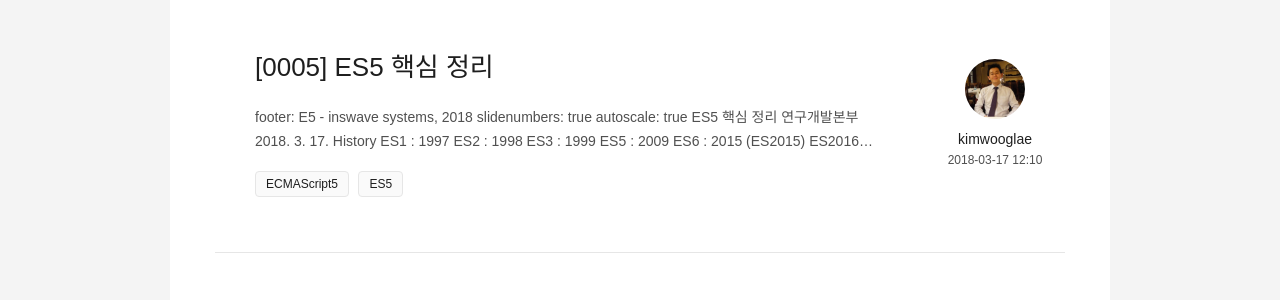
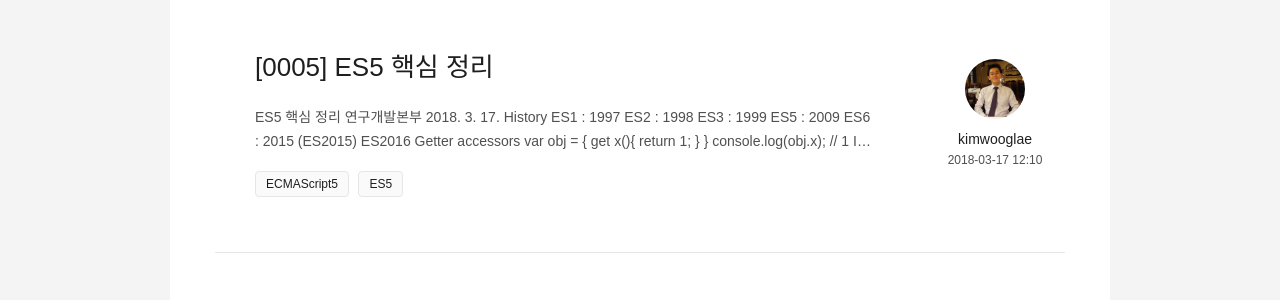
Before and after one commit to inswave/inswave.github.io, a Jekyll site: the page built from index.html, in a window 1280 px wide. Shown: the part 588-888 px from the top of the page. Built offline with Jekyll 4.4.1, drawn with Linux system fonts in a browser that asks for light colours; some web fonts are replaced; the list of posts is cut into pages by our own code.

Commit message:
글 수정

```diff
--- a/_posts/2018-03-19-ES5.md
+++ b/_posts/2018-03-19-ES5.md
@@ -7,10 +7,6 @@ tags: [ECMAScript5, ES5]
 ---
 
 <script async class="speakerdeck-embed" data-id="25409299f31a48d5a7bf725eba7ffd66" data-ratio="1.33333333333333" src="//speakerdeck.com/assets/embed.js"></script>
-
-footer: E5 - inswave systems, 2018
-slidenumbers: true
-autoscale: true
 
 # ES5 핵심 정리
 
```
